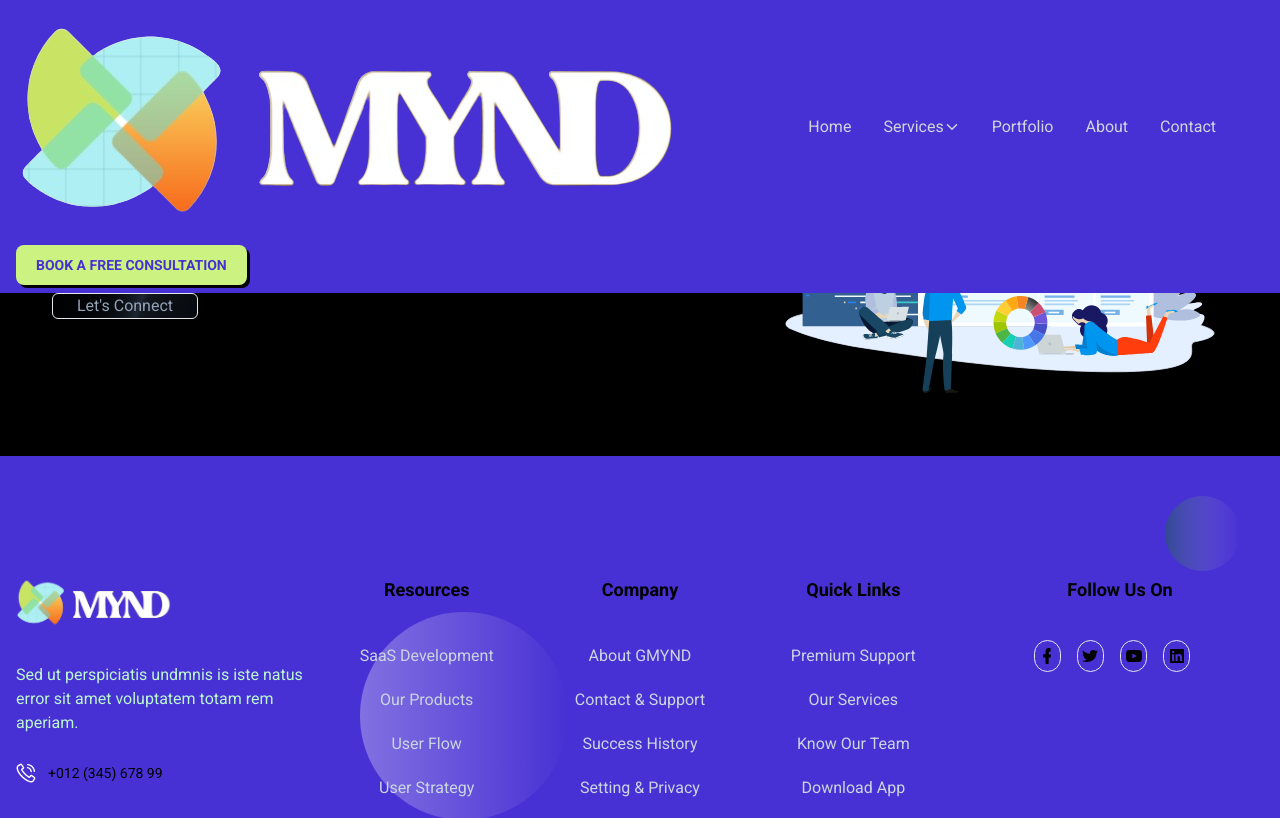
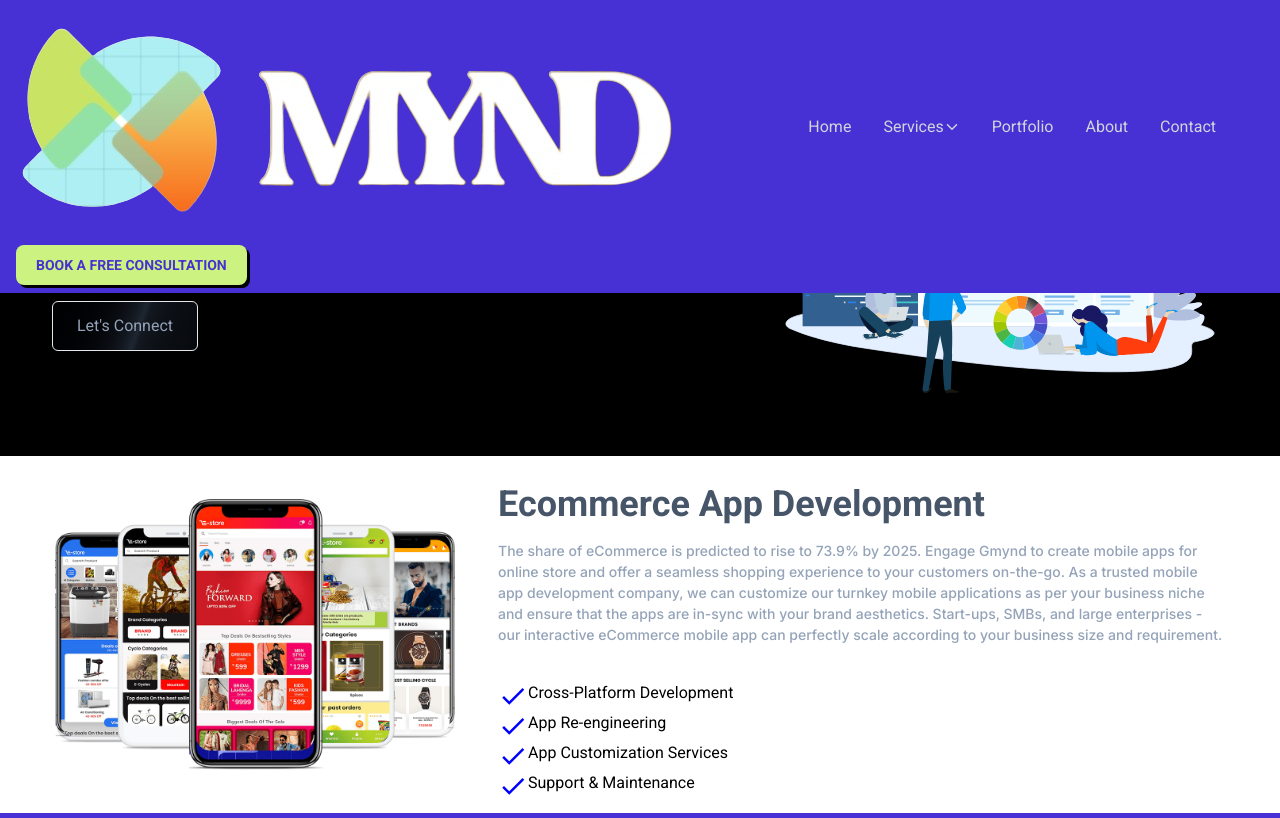
Before and after one commit to Samsursekh/gmyned.com, a Next.js app: page /ecommerce-development in a window 1280 px wide. Shown: the top 818 px of the page. Built offline with nearby package versions, Linux system fonts and the light colour scheme.

Commit message:
some page still not added

```diff
--- a/src/app/app-development/page.jsx
+++ b/src/app/app-development/page.jsx
@@ -1,5 +1,3 @@
-"use client";
-
 import React from "react";
 import animationData from "@/Images/all-svg-animations/Animation.json";
 import { MdOutlineDone } from "react-icons/md";
--- a/src/app/ecommerce-development/page.jsx
+++ b/src/app/ecommerce-development/page.jsx
@@ -1,8 +1,10 @@
-
 import LottieAnimation from "@/utils/LotteiFiles/LottieAnimation";
 import React from "react";
 import animationData from "@/Images/all-svg-animations/Animation.json";
 import LetsConnectButton from "@/utils/LetsConnectButton/LetsConnectButton";
+import Image from "next/image";
+import ecom from "@/Images/ecommerce-development-services-images/ecom-project.png";
+import { MdOutlineDone } from "react-icons/md";
 
 export default function EcommerceDevelopment() {
   return (
@@ -10,12 +12,11 @@ export default function EcommerceDevelopment() {
       <div className=" bg-black p-10 flex-row md:flex md:justify-between justify-center items-center">
         <div className=" lg:w-[60%] md:w-full w-full pl-3">
           <h1 className="text-4xl py-4 font-roboto font-bold animate-shimmer items-center justify-center bg-[linear-gradient(110deg,#000103,45%,#1e2631,55%,#000103)] bg-[length:200%_100%] rounded-r-full px-6 text-slate-400 transition-colors focus:outline-none focus:ring-2 focus:ring-slate-400 focus:ring-offset-2 focus:ring-offset-slate-50">
-            Android App Development
+            Ecommerce Website Development Company
           </h1>
 
           <p className="text-xl font-sans animate-shimmer items-center justify-center px-6 font-medium text-slate-400 ">
-            {/* PERSONALIZED APP SOLUTIONS WITH REFRESHING UI CONCEPTS */}
-            Personalized app solutions with refreshing ui concepts
+            Smart Features Of Our Online Shopping Mobile App
           </p>
 
           <LetsConnectButton />
@@ -25,6 +26,63 @@ export default function EcommerceDevelopment() {
         </div>
       </div>
       {/* second section */}
+      <div className="font-roboto  flex-row md:flex px-6 py-3 m-auto items-center justify-center">
+        <div className=" md:w-[35%] lg:w-[35%] w-full">
+          <Image
+            src={ecom}
+            alt="App Development"
+            width={400}
+            height={400}
+            priority
+            loading="eager"
+          />
+        </div>
+        <div className=" lg:w-[60%] md:w-full w-full pl-3">
+          <h1 className="text-4xl py-4 font-roboto font-bold animate-shimmer items-center justify-center text-slate-600">
+            Ecommerce App Development
+          </h1>
+          <p className="text-[14px] font-sans animate-shimmer items-center justify-center font-medium text-slate-400 ">
+            The share of eCommerce is predicted to rise to 73.9% by 2025. Engage
+            Gmynd to create mobile apps for online store and offer a seamless
+            shopping experience to your customers on-the-go. As a trusted mobile
+            app development company, we can customize our turnkey mobile
+            applications as per your business niche and ensure that the apps are
+            in-sync with your brand aesthetics. Start-ups, SMBs, and large
+            enterprises - our interactive eCommerce mobile app can perfectly
+            scale according to your business size and requirement.
+          </p>
+          <br />
+
+          <div className="mt-3">
+            <div className=" flex text-left w-auto">
+              <MdOutlineDone color="blue" size={30} />
+              <div>
+                <p>Cross-Platform Development</p>
+              </div>
+            </div>
+
+            <div className=" flex text-left w-auto">
+              <MdOutlineDone color="blue" size={30} />
+              <div>
+                <p>App Re-engineering</p>
+              </div>
+            </div>
+
+            <div className=" flex text-left w-auto">
+              <MdOutlineDone color="blue" size={30} />
+              <div>
+                <p>App Customization Services</p>
+              </div>
+            </div>
+            <div className=" flex text-left w-auto">
+              <MdOutlineDone color="blue" size={30} />
+              <div>
+                <p>Support & Maintenance </p>
+              </div>
+            </div>
+          </div>
+        </div>
+      </div>
     </section>
   );
 }
--- a/src/utils/LetsConnectButton/LetsConnectButton.jsx
+++ b/src/utils/LetsConnectButton/LetsConnectButton.jsx
@@ -4,9 +4,11 @@ import React from "react";
 export default function LetsConnectButton() {
   return (
     <>
-      <button className="inline-flex font-roboto h-12 my-2 animate-shimmer items-center justify-center rounded-md border border-slate-800 bg-[linear-gradient(110deg,#000103,45%,#1e2631,55%,#000103)] bg-[length:200%_100%] px-6 font-medium text-slate-400 transition-colors focus:outline-none focus:ring-2 focus:ring-slate-400 focus:ring-offset-2 focus:ring-offset-slate-50">
-        <Link href={"/contact"}>Let's Connect</Link>
-      </button>
+      <Link href={"/contact"} className="my-4">
+        <button className="inline-flex font-roboto h-12 my-2 py-3 animate-shimmer items-center justify-center rounded-md border border-slate-950 bg-[linear-gradient(110deg,#000103,45%,#1e2631,55%,#000103)] bg-[length:200%_100%] px-6 font-medium text-slate-400 transition-colors focus:outline-none focus:ring-2 ">
+          Let's Connect
+        </button>
+      </Link>
     </>
   );
 }
```
